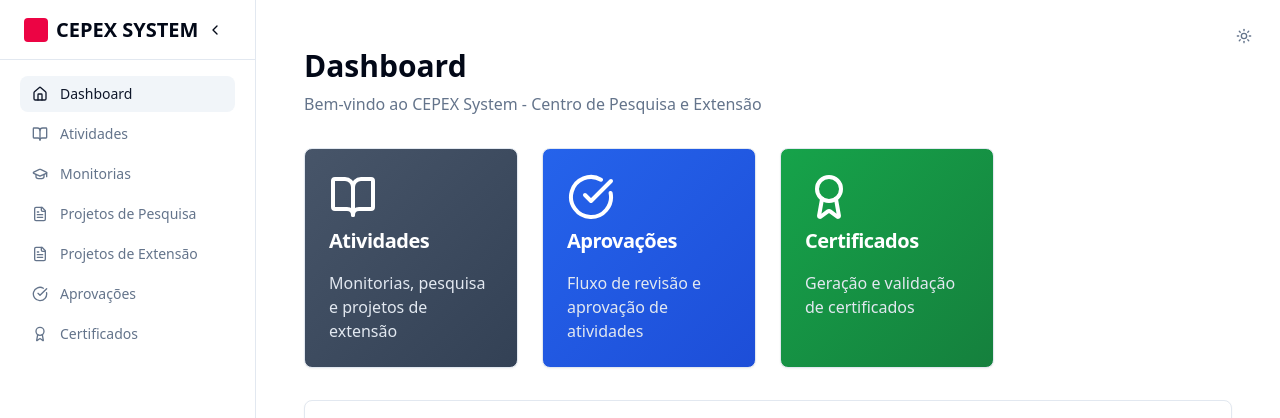
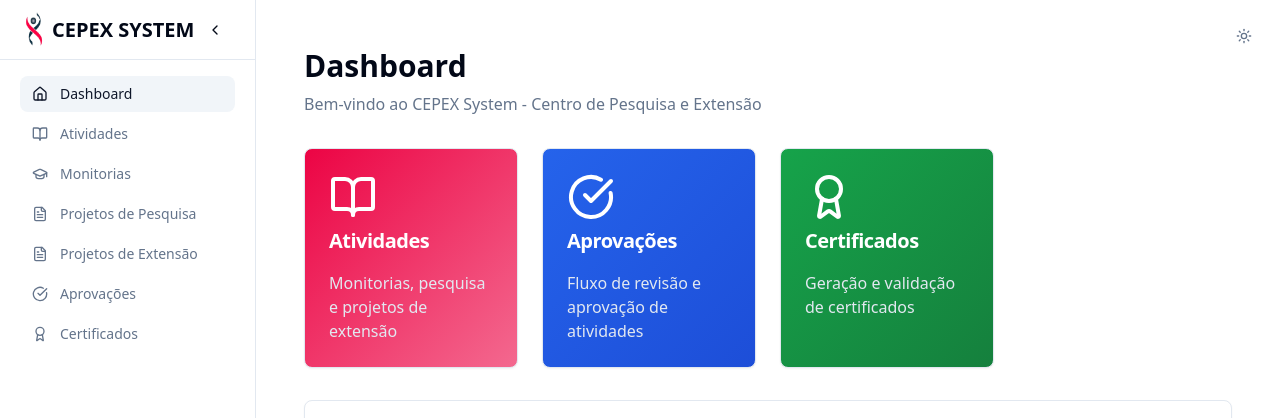
Before and after one commit to AmandaLFreitas/cepex-system-front-end, a React (Vite) app: page / in a window 1280 px wide. Shown: the top 418 px of the page. Built offline with nearby package versions, Linux system fonts and the light colour scheme; no server answers; sample sign-in values are in the browser's storage; the HTML template or start-up script is replaced by a standard one.

Commit message:
feat: modificações visuais, logo e cores de cards

```diff
--- a/src/components/ui/modal/Sidebar.tsx
+++ b/src/components/ui/modal/Sidebar.tsx
@@ -5,6 +5,7 @@ import { Button } from "@/components/ui/button";
 import { ScrollArea } from "@/components/ui/scroll-area";
 import { Sheet, SheetContent, SheetTrigger } from "@/components/ui/sheet";
 import { useAuth } from "@/contexts/AuthContext";
+import { useTheme } from "@/components/ui/modal/ThemeProvider";
 import {
   Menu,
   ChevronLeft,
@@ -28,6 +29,7 @@ export function Sidebar({ className }: SidebarProps) {
   const location = useLocation();
   const navigate = useNavigate();
   const { user, logout } = useAuth();
+  const { theme, setTheme } = useTheme();
 
   const handleLogout = () => {
     logout();
@@ -95,6 +97,8 @@ export function Sidebar({ className }: SidebarProps) {
     </div>
   );
 
+  const currentLogo = theme === "dark" ? "/logo branca png.png" : "/logo em png.png";
+
   const SidebarContent = () => (
     <div className="flex h-full flex-col gap-2">
       <div className="flex h-[60px] items-center justify-between border-b px-6">
@@ -105,7 +109,7 @@ export function Sidebar({ className }: SidebarProps) {
             isCollapsed && "hidden"
           )}
         >
-          <div className="w-6 h-6 bg-[#EC0444] rounded"></div>
+          <img className="w-5 h-10" src= {currentLogo} alt="LOGO BIOPARK" />
           <span className="text-xl">CEPEX SYSTEM</span>
         </Link>
         {!isCollapsed && (
--- a/src/pages/Dashboard.tsx
+++ b/src/pages/Dashboard.tsx
@@ -18,7 +18,7 @@ const Dashboard = () => {
       description: "Gerencie estudantes, professores e coordenadores",
       icon: Users,
       path: "/usuarios",
-      color: "bg-gradient-to-br from-[#EC0444] to-[#EC0444]/60",
+      color: "bg-gradient-to-br from-slate-600 to-slate-700",
       showForStudent: false,
       showForProfessor: false,
     },
@@ -27,7 +27,7 @@ const Dashboard = () => {
       description: "Monitorias, pesquisa e projetos de extensão",
       icon: BookOpen,
       path: "/atividades",
-      color: "bg-gradient-to-br from-slate-600 to-slate-700",
+      color: "bg-gradient-to-br from-[#EC0444] to-[#EC0444]/60",
       showForStudent: true,
     },
     {
@@ -50,8 +50,8 @@ const Dashboard = () => {
 
   const filteredModules = modules.filter(
     (module) =>
-      (!isStudent && module.showForStudent) ||
-      (!isProfessor && module.showForProfessor)
+    (module.title === "Usuários" && user?.role === "ADMIN") ||
+    (module.title !== "Usuários")
   );
 
   return (
--- a/src/pages/Login.tsx
+++ b/src/pages/Login.tsx
@@ -76,6 +76,8 @@ const Login = () => {
     return null;
   }
 
+  const currentLogo = theme === "dark" ? "/logo branca png.png" : "/logo em png.png";
+
   return (
     <div className="min-h-screen bg-background flex items-center justify-center p-4">
       <div className="absolute top-4 right-4">
@@ -90,7 +92,7 @@ const Login = () => {
       </div>
       <div className="w-full max-w-md">
         <div className="flex items-center justify-center mb-8">
-          <div className="w-6 h-6 bg-[#EC0444] rounded"></div>
+          <img className="w-10 h-16" src= {currentLogo} alt="LOGO BIOPARK" />
           <span className="text-xl font-bold text-foreground ml-2">
             CEPEX SYSTEM
           </span>
```
Also changed, not shown: public/logo branca png.png (added), public/logo em png.png (added), src/components/ui/modal/CreateProjetoDialog.tsx (line endings or trailing spaces).
